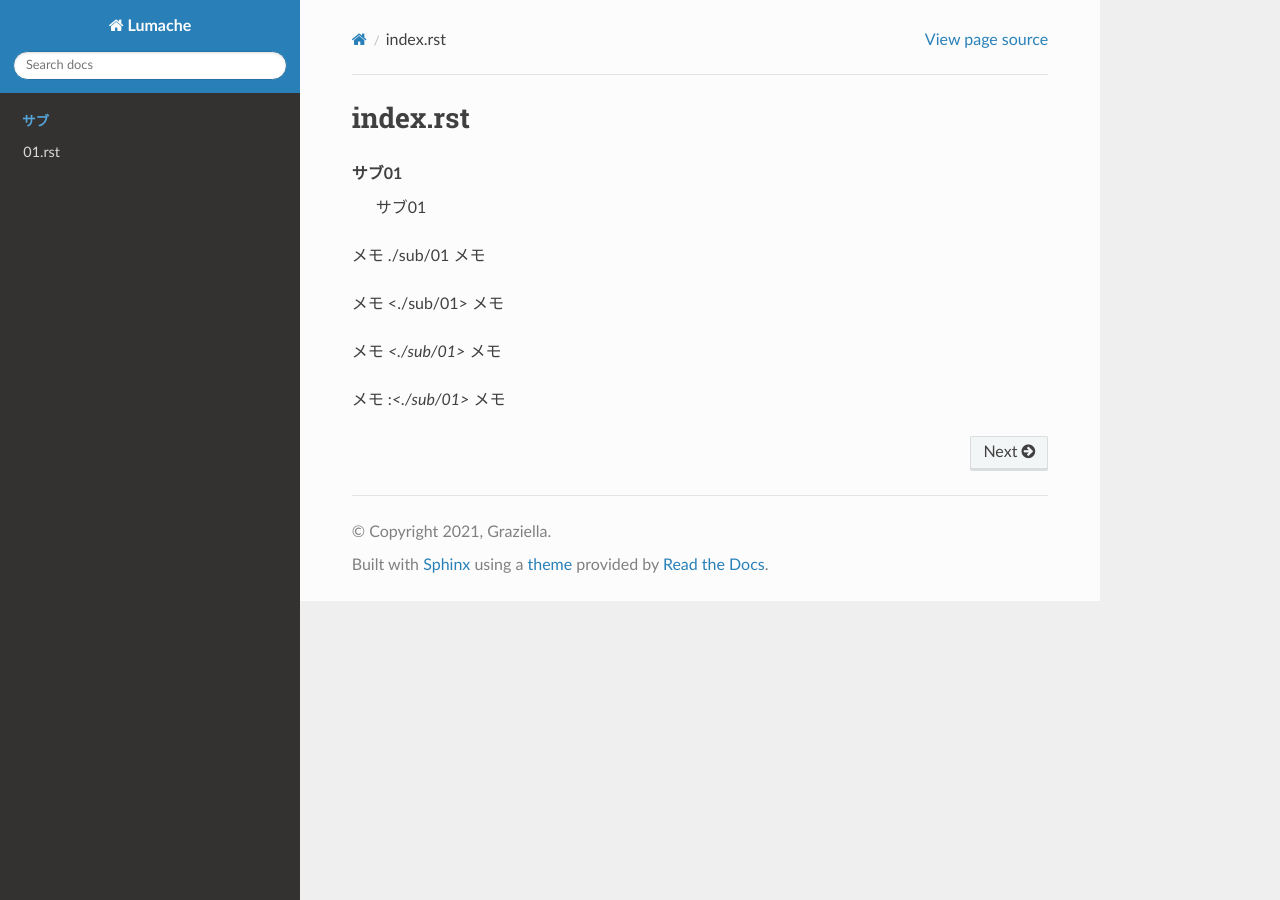
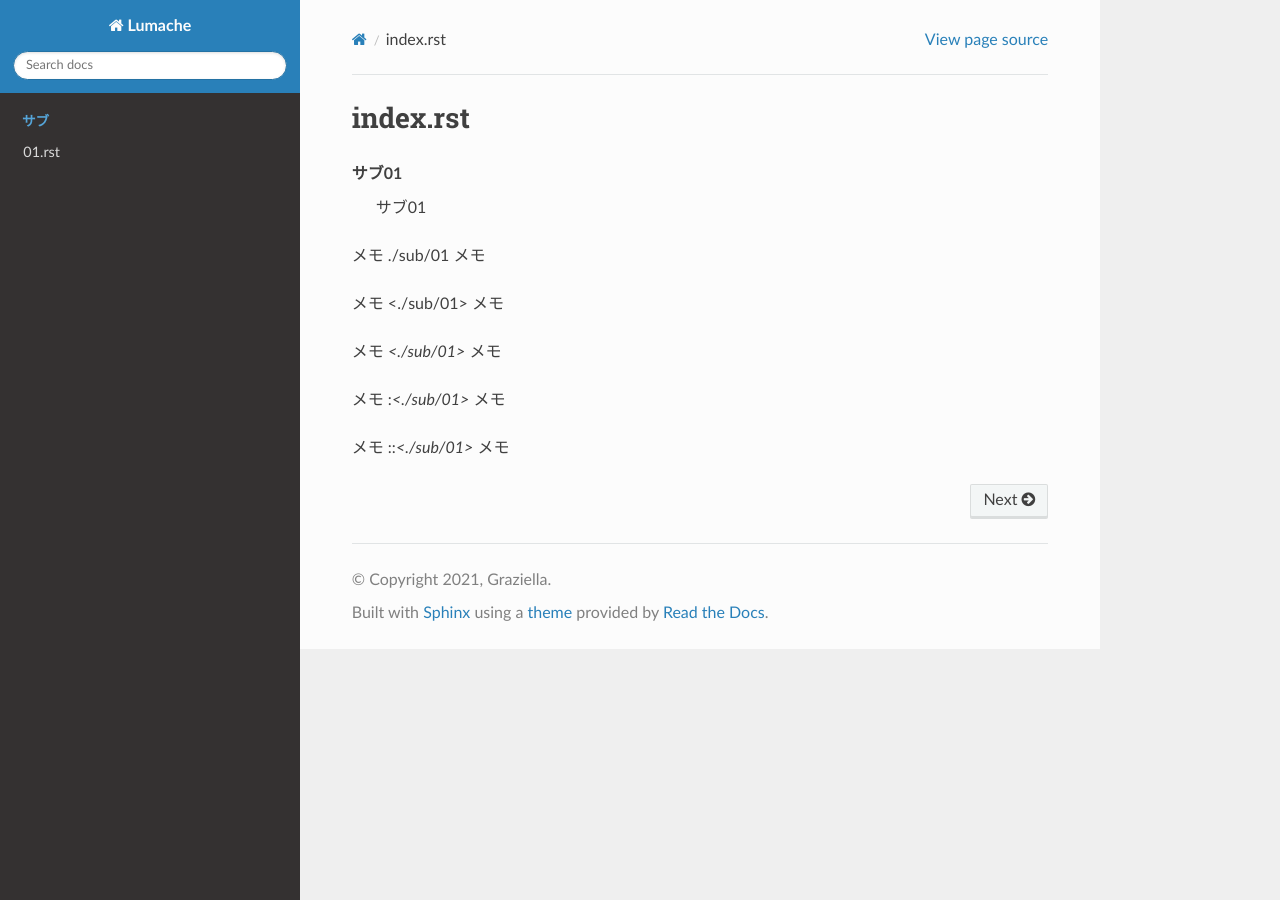
Before and after one commit to TsutomuKIMURA/Sphinx-test, a Sphinx documentation site: the page built from source/index.rst, in a window 1280 px wide. Built offline with Sphinx 7.4.7 and the Read the Docs theme 3.1.0, drawn with Linux system fonts in a browser that asks for light colours.

Commit message:
index.rst 編集

```diff
--- a/source/index.rst
+++ b/source/index.rst
@@ -12,6 +12,7 @@ index.rst
 
 メモ :`<./sub/01>` メモ
 
+メモ ::`<./sub/01>` メモ
 
 .. toctree::
    :maxdepth: 1
```
